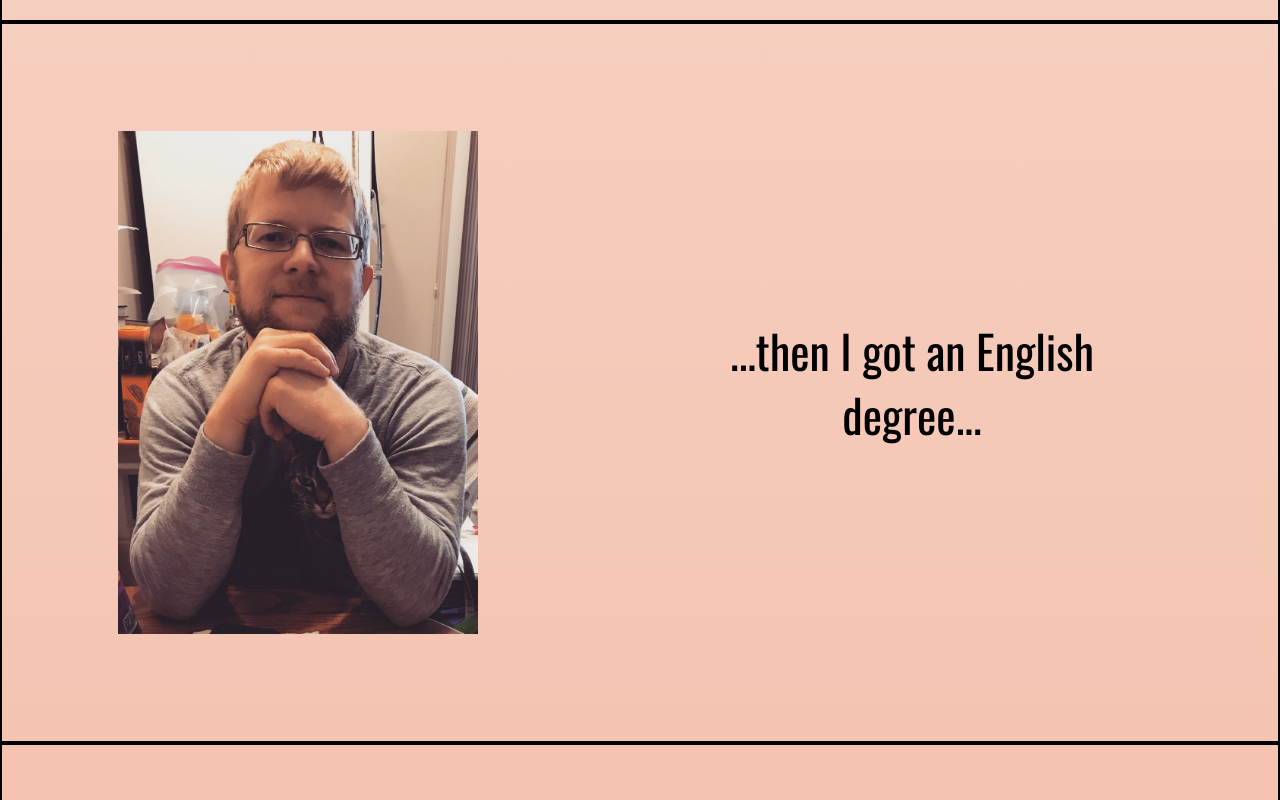
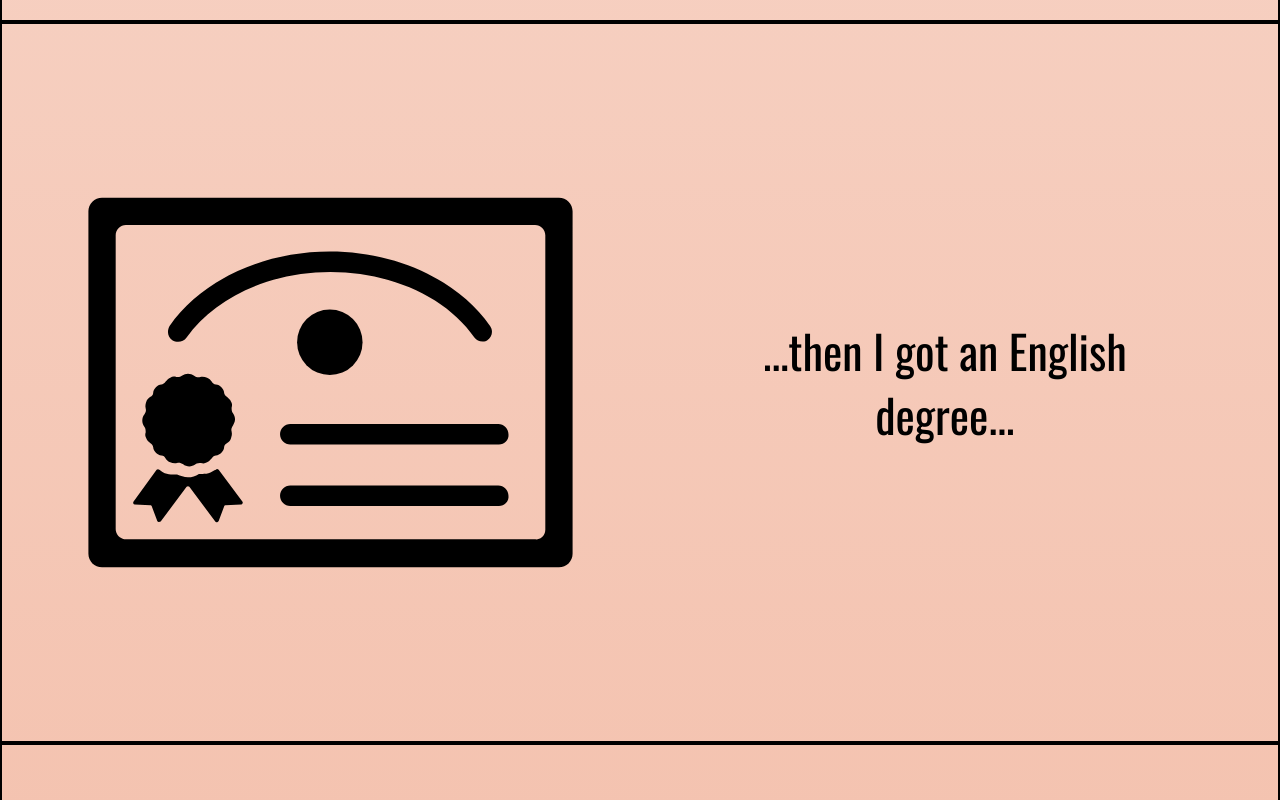
Before and after one commit to stevenremenapp/shiftUpApplication, a plain HTML site: page index.html in a window 1280 px wide. Shown: the part 1500-2300 px from the top of the page. Drawn offline with nearby package versions, Linux system fonts and the light colour scheme.

Commit message:
Started adding images

```diff
--- a/index.html
+++ b/index.html
@@ -34,7 +34,7 @@
         <img src="img/me-compressor.jpg" alt="picture of Steve and his cat">
       </div>
       <div id="ba">
-        <img src="img/me-compressor.jpg" alt="picture of Steve and his cat">
+        <img src="img/diploma.svg" alt="illustration of a diploma" class="icon">
         <p>...then I got an English degree...</p>
       </div>
       <div id="retail2">
@@ -61,7 +61,7 @@
         <img src="img/me-compressor.jpg" alt="picture of Steve and his cat">
       </div>
       <div id="shiftUp">
-        <img src="img/me-compressor.jpg" alt="picture of Steve and his cat">
+        <img src="img/shiftUp.jpg" alt="ShiftUp logo" id="shiftUpLogo">
         <p>So now I'm applying to ShiftUp...</p>
       </div>
       <div id="obstacles">
@@ -84,3 +84,8 @@
     <script type="text/javascript" src="js/script.js"></script>
   </body>
 </html>
+
+
+<!--  -----------    Image Credits  -----------     -->
+
+<!-- Diploma by Creative Stall for the Noun Project -->
--- a/style.css
+++ b/style.css
@@ -30,6 +30,16 @@ img {
   height: auto;
   max-height: 70%;
   /*min-height: 20%;*/
+  /*border-radius: 50%*/
+}
+
+.icon {
+  width: 300%;
+  height: auto;
+}
+
+#shiftUpLogo {
+  border-radius: 50%;
 }
 
 #fcc {
```
Also changed, not shown: img/diploma.svg (added), img/shiftUp.jpg (added).
